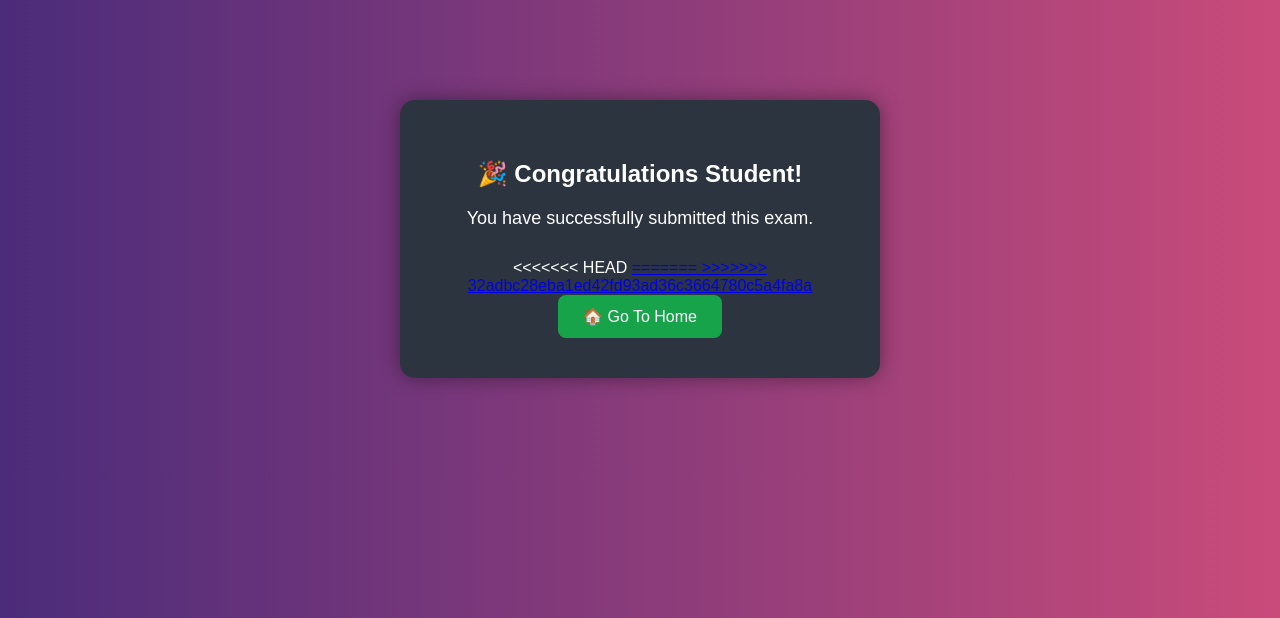
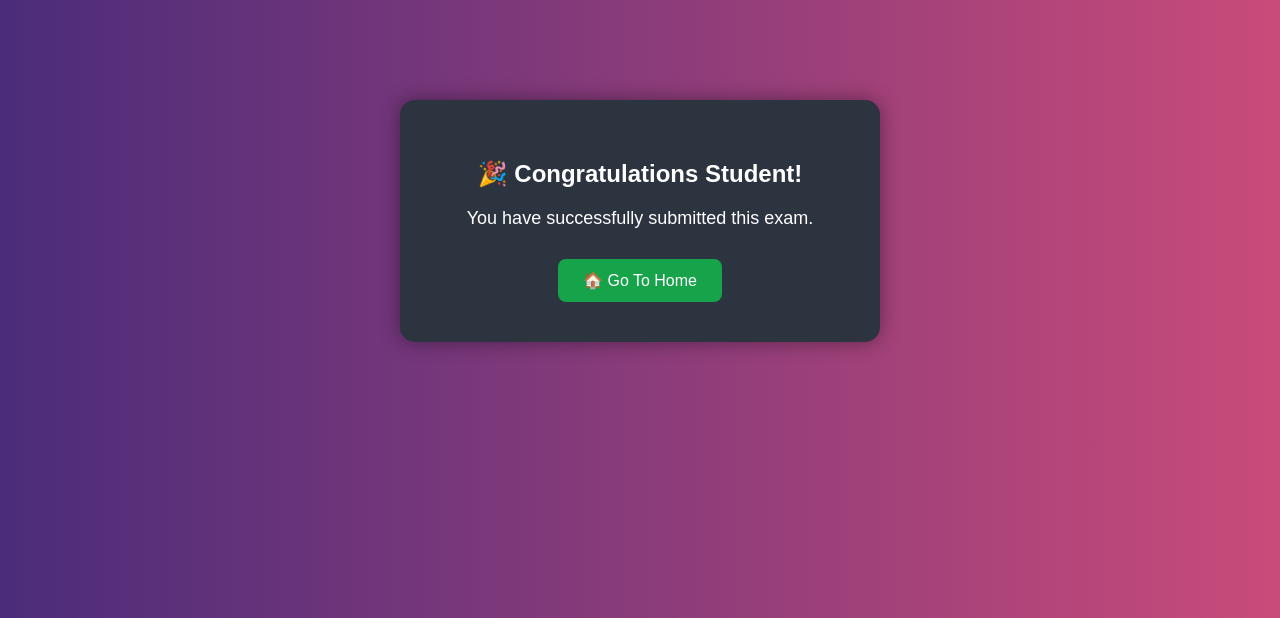
Before and after one commit to technovassolution-del/technovas-skill-foundation, a Flask app: page /result in a window 1280 px wide. Shown: the top 618 px of the page. Run offline with Flask 3, Linux system fonts and the light colour scheme.

Commit message:
commited

```diff
--- a/templates/result.html
+++ b/templates/result.html
@@ -2,6 +2,7 @@
 <html>
 <head>
     <title>Exam Result</title>
+
     <style>
 
         body{
@@ -82,11 +83,7 @@
     </p>
 
     <!-- 🔥 CHANGE ROUTE HERE -->
-<<<<<<< HEAD
-    <a href="{{ url_for('exam.student-portal') }}">
-=======
-    <a href="{{ url_for('exam.student_portal') }}">
->>>>>>> 32adbc28eba1ed42fd93ad36c3664780c5a4fa8a
+    <a href="{{ url_for('exam.student_dashboard') }}">
 
         <button class="home-btn" type="button">
 
```
